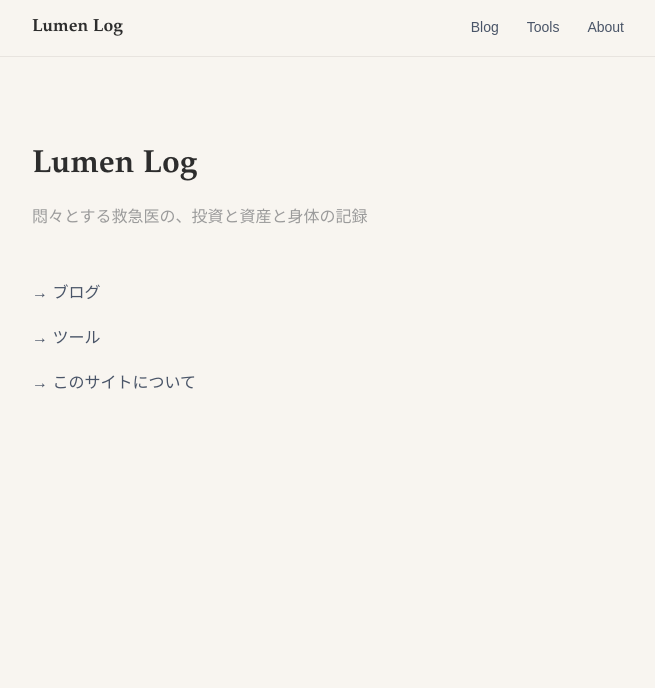
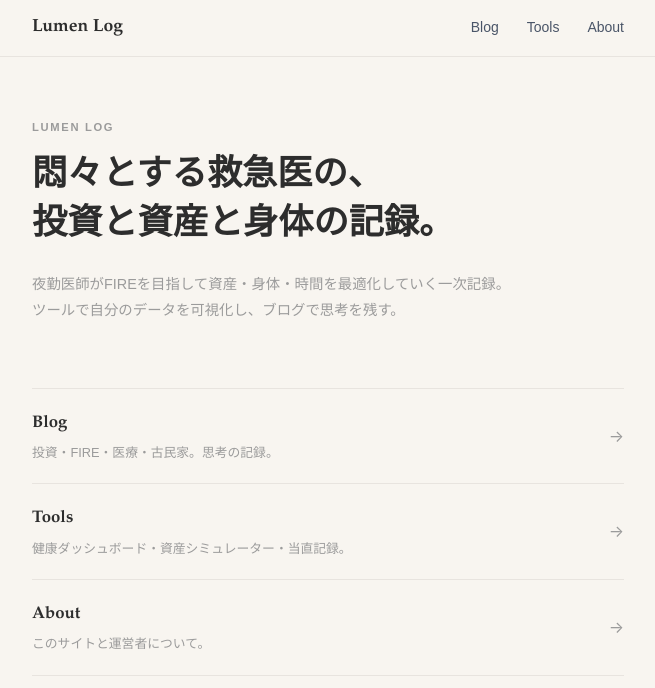
Before and after one commit to minminmiyoshi/lumen-log, a Next.js app: page / in a window 1280 px wide. Shown: the top 688 px of the page, without its empty margins (312-967 px from the left). Built offline with nearby package versions, Linux system fonts and the light colour scheme.

Commit message:
feat: トップページ・aboutページのデザイン統一（maxWidth・padding）

```diff
--- a/app/about/page.tsx
+++ b/app/about/page.tsx
@@ -7,7 +7,7 @@ export const metadata: Metadata = {
 
 export default function About() {
   return (
-    <main style={{ maxWidth: "680px", margin: "0 auto", padding: "5rem 1.5rem 8rem" }}>
+    <main style={{ maxWidth: "640px", margin: "0 auto", padding: "60px 24px 120px" }}>
 
       <h1 style={{
         fontFamily: "Palatino, serif",
--- a/app/page.tsx
+++ b/app/page.tsx
@@ -1,24 +1,83 @@
 export default function Home() {
   return (
-    <main style={{ maxWidth: "640px", margin: "0 auto", padding: "80px 24px" }}>
+    <main style={{ maxWidth: "640px", margin: "0 auto", padding: "60px 24px 120px" }}>
 
-      <h1 style={{ fontSize: "2rem", marginBottom: "8px" }}>Lumen Log</h1>
+      <section style={{ marginBottom: "64px" }}>
+        <p style={{
+          fontSize: "0.7rem",
+          fontFamily: "sans-serif",
+          fontWeight: 700,
+          letterSpacing: "0.15em",
+          textTransform: "uppercase",
+          color: "var(--muted)",
+          marginBottom: "16px",
+        }}>
+          Lumen Log
+        </p>
+        <h1 style={{
+          fontFamily: "Palatino, serif",
+          fontSize: "clamp(1.6rem, 4vw, 2.2rem)",
+          fontWeight: 700,
+          lineHeight: 1.4,
+          marginBottom: "20px",
+          color: "var(--foreground)",
+        }}>
+          悶々とする救急医の、<br />
+          投資と資産と身体の記録。
+        </h1>
+        <p style={{
+          fontFamily: "sans-serif",
+          fontSize: "0.9rem",
+          color: "var(--muted)",
+          lineHeight: 1.8,
+          maxWidth: "480px",
+        }}>
+          夜勤医師がFIREを目指して資産・身体・時間を最適化していく一次記録。
+          ツールで自分のデータを可視化し、ブログで思考を残す。
+        </p>
+      </section>
 
-      <p style={{ color: "var(--muted)", marginBottom: "48px", fontFamily: "sans-serif" }}>
-        悶々とする救急医の、投資と資産と身体の記録
-      </p>
-
-      <nav style={{ display: "flex", flexDirection: "column", gap: "16px" }}>
-        <a href="/blog" style={{ color: "var(--indigo)", fontFamily: "sans-serif" }}>
-          → ブログ
-        </a>
-        <a href="/tools" style={{ color: "var(--indigo)", fontFamily: "sans-serif" }}>
-          → ツール
-        </a>
-        <a href="/about" style={{ color: "var(--indigo)", fontFamily: "sans-serif" }}>
-          → このサイトについて
-        </a>
-      </nav>
+      <section style={{ borderTop: "1px solid #E8E4DF" }}>
+        {[
+          { href: "/blog", label: "Blog", desc: "投資・FIRE・医療・古民家。思考の記録。" },
+          { href: "/tools", label: "Tools", desc: "健康ダッシュボード・資産シミュレーター・当直記録。" },
+          { href: "/about", label: "About", desc: "このサイトと運営者について。" },
+        ].map(({ href, label, desc }) => (
+          <a
+            key={href}
+            href={href}
+            style={{
+              display: "flex",
+              alignItems: "center",
+              justifyContent: "space-between",
+              padding: "20px 0",
+              borderBottom: "1px solid #E8E4DF",
+              color: "inherit",
+              textDecoration: "none",
+            }}
+          >
+            <div>
+              <div style={{
+                fontFamily: "Palatino, serif",
+                fontSize: "1.05rem",
+                fontWeight: 700,
+                marginBottom: "4px",
+              }}>
+                {label}
+              </div>
+              <div style={{
+                fontFamily: "sans-serif",
+                fontSize: "0.8rem",
+                color: "var(--muted)",
+                lineHeight: 1.6,
+              }}>
+                {desc}
+              </div>
+            </div>
+            <span style={{ color: "var(--muted)", fontSize: "1rem", marginLeft: "16px" }}>→</span>
+          </a>
+        ))}
+      </section>
 
     </main>
   );
```
